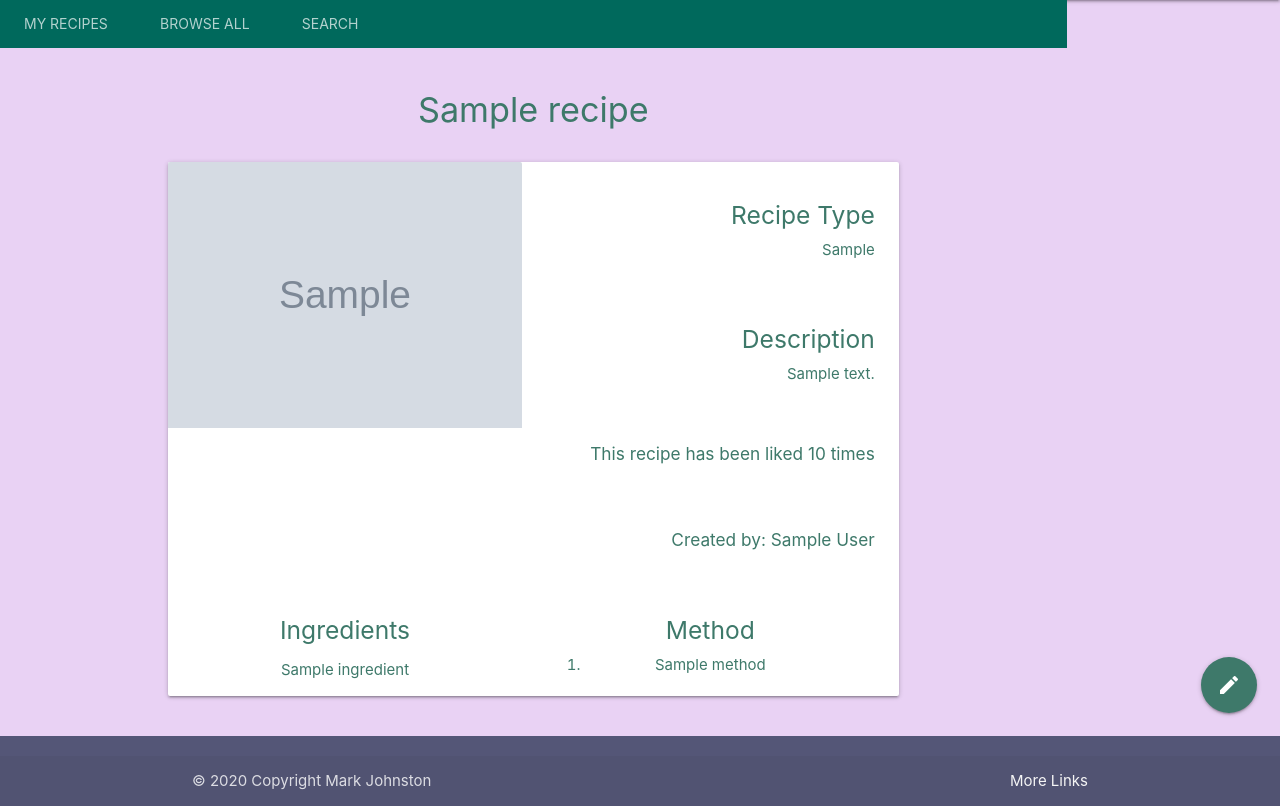
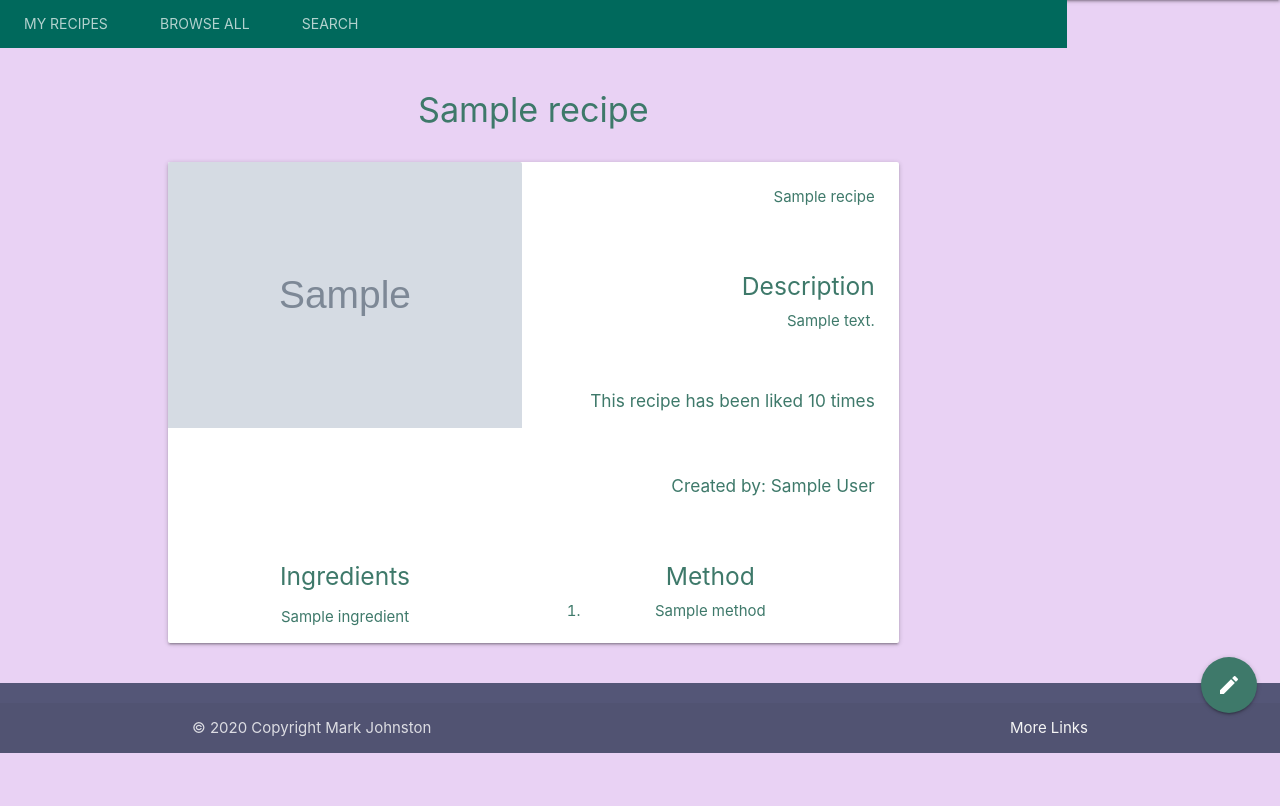
Before and after one commit to markj0hnst0n/LeMunch, a Flask app: template templates/view_recipe.html in a window 1280 px wide. Shown: the part 64-870 px from the top of the page. After the commit the page ends 817 px from the top, so only its background shows below. Run offline with Flask 2, Linux system fonts and the light colour scheme; the template is opened without the code that fills it: most values are stand-ins (such as "Sample title", 1, 10 or a date in 2020); grey boxes marked "Sample" are stand-in pictures; some libraries are stand-ins or nearby versions.

Commit message:
minor formatting amendment to display in view recipe

```diff
--- a/templates/view_recipe.html
+++ b/templates/view_recipe.html
@@ -28,8 +28,7 @@
                     </div>
                     <div class="col s12 m6 right-align hide-on-small-only">
                         <div class="card-content">
-                            <h5>Recipe Type</h5>
-                            <p>{{ recipe.recipe_type }}</p>
+                            <p>{{ recipe.recipe_type|title }} recipe</p>
                         </div>
                         <div class="card-content">
                             <h5>Description</h5>
```
